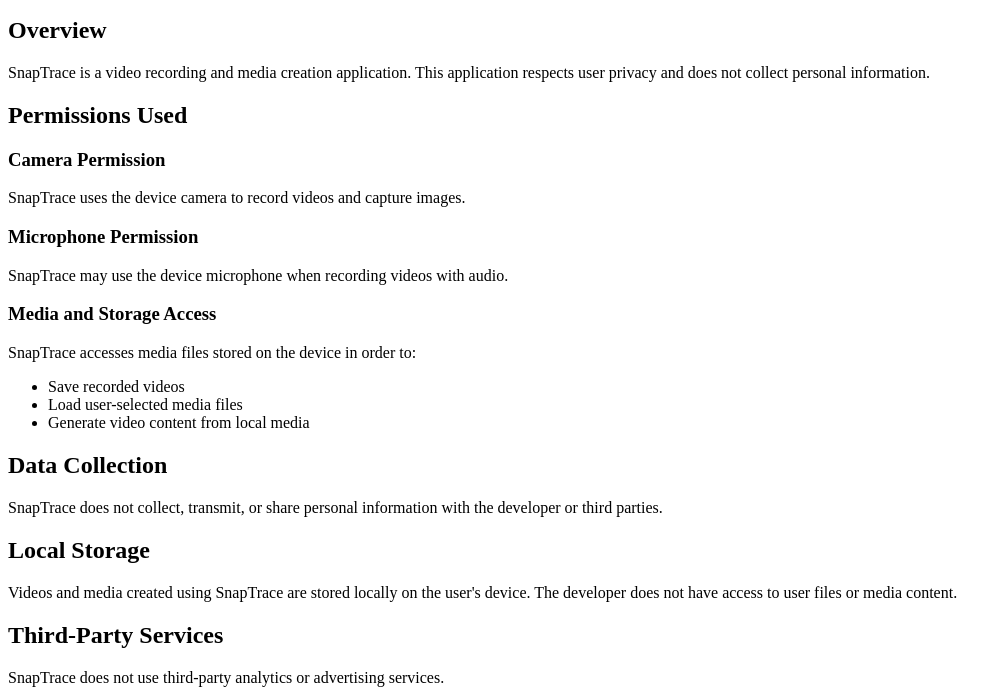
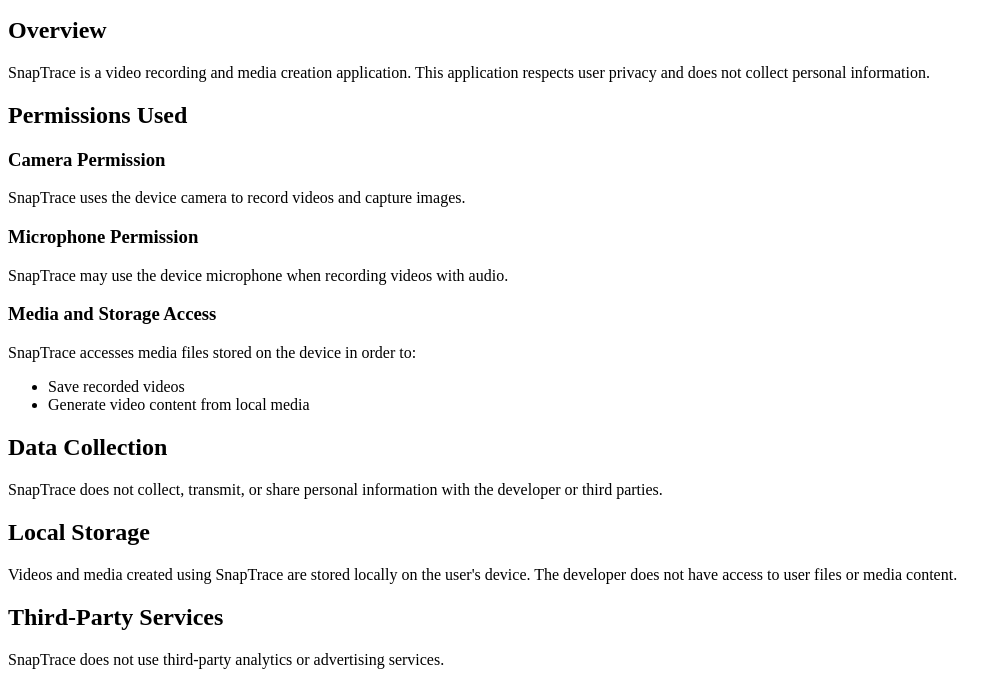
Before and after one commit to Amayegak/snaptrace-site, a plain HTML site: page policy/index.html in a window 1280 px wide. Shown: the part 101-792 px from the top of the page, without its empty margins (0-1007 px from the left). Drawn offline with Linux system fonts and the light colour scheme.

Commit message:
ポリシーページ更新

```diff
--- a/policy/index.html
+++ b/policy/index.html
@@ -37,7 +37,6 @@
 
   <ul>
     <li>Save recorded videos</li>
-    <li>Load user-selected media files</li>
     <li>Generate video content from local media</li>
   </ul>
 
```
